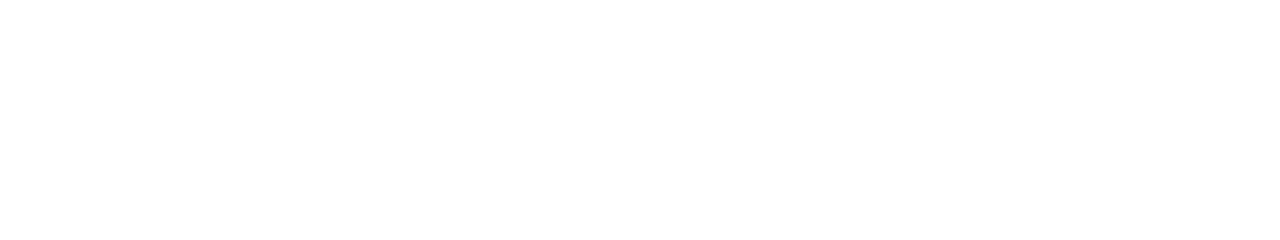
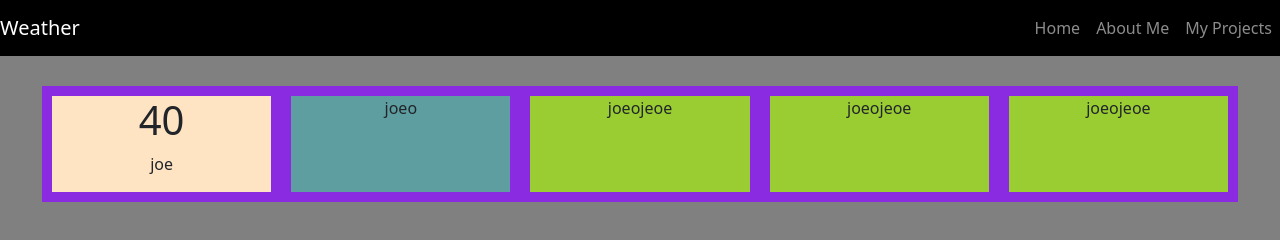
Before and after one commit to Ilinsanity/weatherApp, a plain HTML site: page index.html in a window 1280 px wide. Drawn offline with nearby package versions, Linux system fonts and the light colour scheme.

Commit message:
playing around with look

```diff
--- a/index.html
+++ b/index.html
@@ -5,13 +5,55 @@
     <meta charset="UTF-8">
     <meta http-equiv="X-UA-Compatible" content="IE=edge">
     <meta name="viewport" content="width=device-width, initial-scale=1.0">
+    <link href="https://cdn.jsdelivr.net/npm/bootstrap@5.1.3/dist/css/bootstrap.min.css" rel="stylesheet" integrity="sha384-1BmE4kWBq78iYhFldvKuhfTAU6auU8tT94WrHftjDbrCEXSU1oBoqyl2QvZ6jIW3" crossorigin="anonymous" />
     <link rel="stylesheet" href="styles.css">
+    <script src="https://cdn.jsdelivr.net/npm/bootstrap@5.1.3/dist/js/bootstrap.bundle.min.js" integrity="sha384-ka7Sk0Gln4gmtz2MlQnikT1wXgYsOg+OMhuP+IlRH9sENBO0LRn5q+8nbTov4+1p" crossorigin="anonymous"></script>
     <title>Weather</title>
 </head>
 
 <body>
+    <nav class="navbar navbar-expand-lg navbar-dark">
+        <a class="navbar-brand" href="">Weather</a>
+        <button class="navbar-toggler" type="button" data-bs-toggle="collapse" data-bs-target="#navbarSupportedContent" aria-controls="navbarSupportedContent" aria-expanded="false" aria-label="Toggle navigation">
+<span class="navbar-toggler-icon"></span>
+</button>
+        <div class="collapse navbar-collapse" id="navbarSupportedContent">
+            <ul class="navbar-nav ms-auto">
+                <li class="nav-item">
+                    <a class="nav-link" href="#title">Home</a>
+                </li>
+                <li class="nav-item">
+                    <a class="nav-link" href="#aboutme">About Me</a>
+                </li>
+                <li class="nav-item">
+                    <a class="nav-link" href="#projects">My Projects</a>
+                </li>
+            </ul>
+        </div>
+    </nav>
 
+    <div class="container-fluid">
+        <div class="row con">
+            <div class="col day1 dis">
+                <h1>40</h1>
+                <p>joe</p>
+            </div>
+            <div class="col day2 dis">
+                <p>joeo</p>
+            </div>
+            <div class="col day3 dis">
+                <p>joeojeoe</p>
+            </div>
 
+            <div class="col day3 dis">
+                <p>joeojeoe</p>
+            </div>
+
+            <div class="col day3 dis">
+                <p>joeojeoe</p>
+            </div>
+        </div>
+    </div>
 </body>
 
 </html>
--- a/styles.css
+++ b/styles.css
@@ -0,0 +1,29 @@
+.navbar {
+    background-color: black;
+}
+
+body {
+    background-color: grey;
+}
+
+.dis {
+    text-align: center;
+    margin: 10px;
+}
+
+.con {
+    background-color: blueviolet;
+    margin: 30px;
+}
+
+.day1 {
+    background-color: bisque;
+}
+
+.day2 {
+    background-color: cadetblue;
+}
+
+.day3 {
+    background-color: yellowgreen;
+}
```
